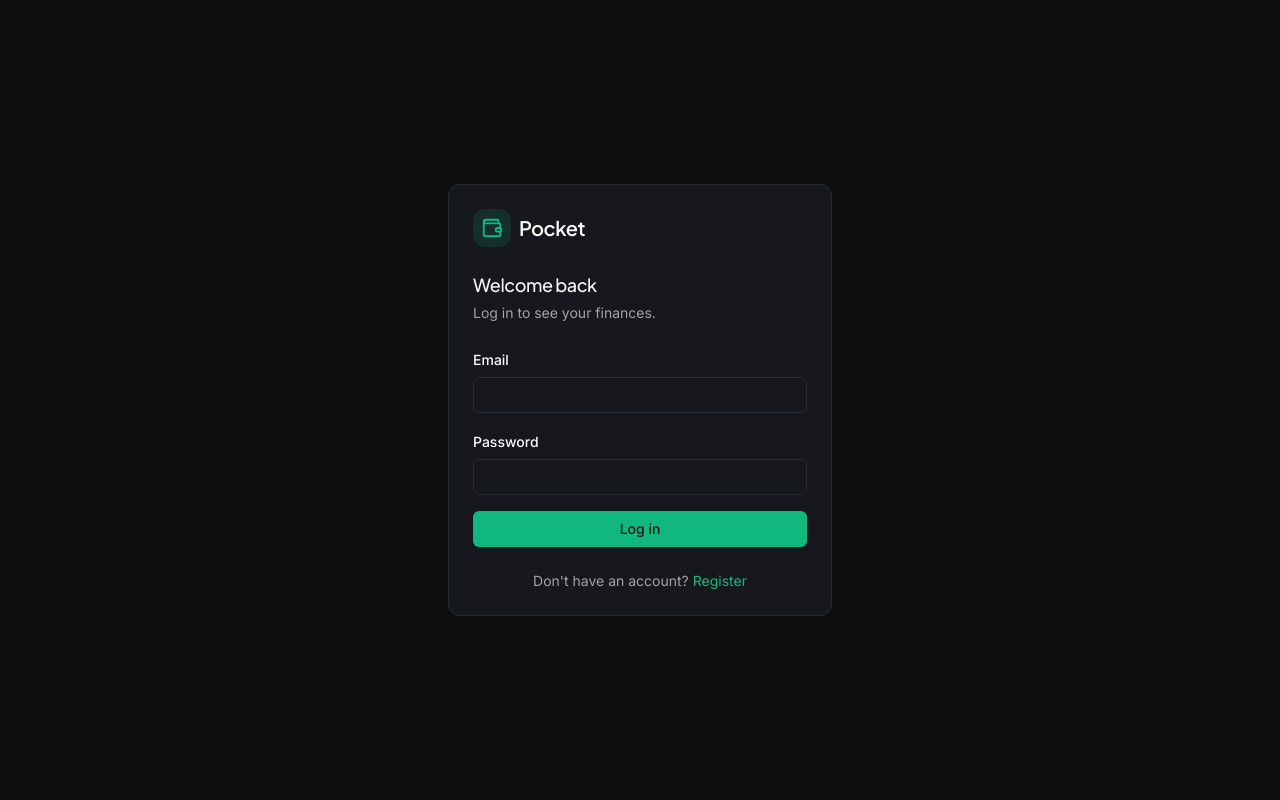
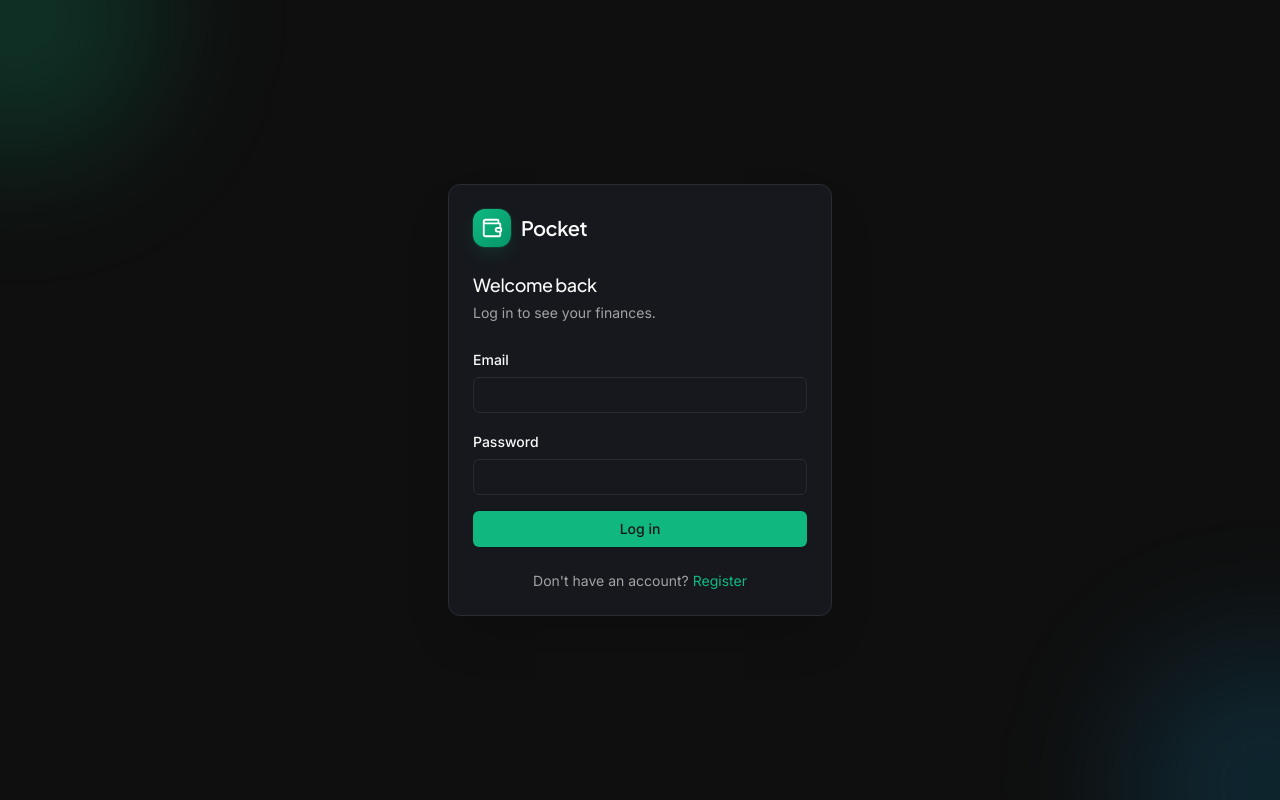
Before and after one commit to Mahdi-rasooli/Pocket, a Next.js app in the folder frontend/: page /login in a window 1280 px wide. Built offline with nearby package versions, Linux system fonts and the light colour scheme; no server answers.

Commit message:
Style: polish auth screen
Ambient gradient blobs, deeper card shadow, gradient logo badge on login/register.

```diff
--- a/frontend/src/components/AuthForm.tsx
+++ b/frontend/src/components/AuthForm.tsx
@@ -38,20 +38,22 @@ export default function AuthForm({ mode, onSubmit }: Props) {
   }
 
   return (
-    <div className="min-h-screen flex items-center justify-center px-4">
+    <div className="min-h-screen flex items-center justify-center px-4 relative overflow-hidden">
+      <div className="pointer-events-none absolute -top-32 -left-32 h-72 w-72 rounded-full bg-brand/20 blur-3xl" />
+      <div className="pointer-events-none absolute -bottom-32 -right-32 h-72 w-72 rounded-full bg-sky-500/15 blur-3xl" />
       <motion.div
         initial={{ opacity: 0, y: 16 }}
         animate={{ opacity: 1, y: 0 }}
         transition={{ duration: 0.4 }}
-        className="w-full max-w-sm"
+        className="w-full max-w-sm relative"
       >
-        <Card>
+        <Card className="shadow-2xl shadow-black/20">
           <CardContent className="pt-6">
-            <div className="flex items-center gap-2 mb-6">
-              <div className="bg-brand/15 text-brand p-2 rounded-xl">
+            <div className="flex items-center gap-2.5 mb-6">
+              <div className="bg-gradient-to-br from-brand to-brand-dark text-white p-2 rounded-xl shadow-glow">
                 <Wallet size={22} />
               </div>
-              <h1 className="text-xl font-semibold">{t('auth.appName')}</h1>
+              <h1 className="font-heading text-xl font-semibold">{t('auth.appName')}</h1>
             </div>
 
             <h2 className="text-lg font-medium mb-1">{mode === 'login' ? t('auth.welcomeBack') : t('auth.createAccount')}</h2>
```
